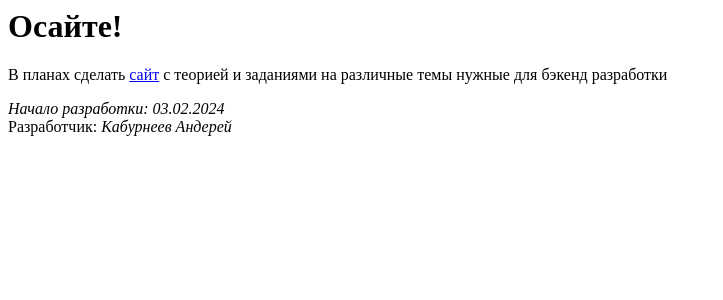
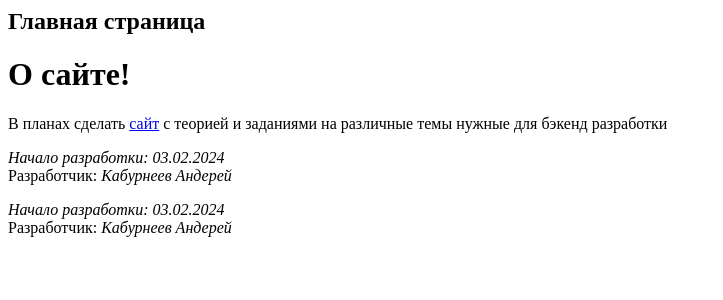
Before and after one commit to Andrey-Kaburneev/Django-practice, a Django app: template django_practice/templates/about/about.html in a window 1280 px wide. Shown: the top 300 px of the page, without its empty margins (0-723 px from the left). Run offline with Django 3.2, Linux system fonts and the light colour scheme; the template is opened without the code that fills it, so the values that code supplies are empty.

Commit message:
The structure of the HTML document

```diff
--- a/django_practice/templates/about/about.html
+++ b/django_practice/templates/about/about.html
@@ -1,9 +1,24 @@
+<DOCTYPE html>
+    <html lang="ru">
+        <head>
+            <title>
+                О сайте
+            </title>
+        </head>
+        <body>
+            <header>
+                <h2>
+                    Главная страница
+                </h2>
+            </header>
+            <main>
                 <h1>
-    Осайте!
+                    О сайте!
                 </h1>
                 <p>
                     В планах сделать <a href="http://127.0.0.1:8000/">сайт</a> с теорией и заданиями на различные темы нужные для бэкенд разработки
                 </p>
+                <footer>
                     <p>
                         <i>
                             Начало разработки: 03.02.2024
@@ -11,3 +26,15 @@
                         <br>
                         Разработчик: <i>Кабурнеев Андерей</i>
                     </p>
+            </main>
+            <footer>
+                <p>
+                    <i>
+                        Начало разработки: 03.02.2024
+                    </i>
+                    <br>
+                    Разработчик: <i>Кабурнеев Андерей</i>
+                </p>
+            </footer>
+        </body>
+    </html>
```
Also changed, not shown: django_practice/templates/homepage/homepage.html (+20 -3 lines). Lines whose indentation alone changed are shown as unchanged.
